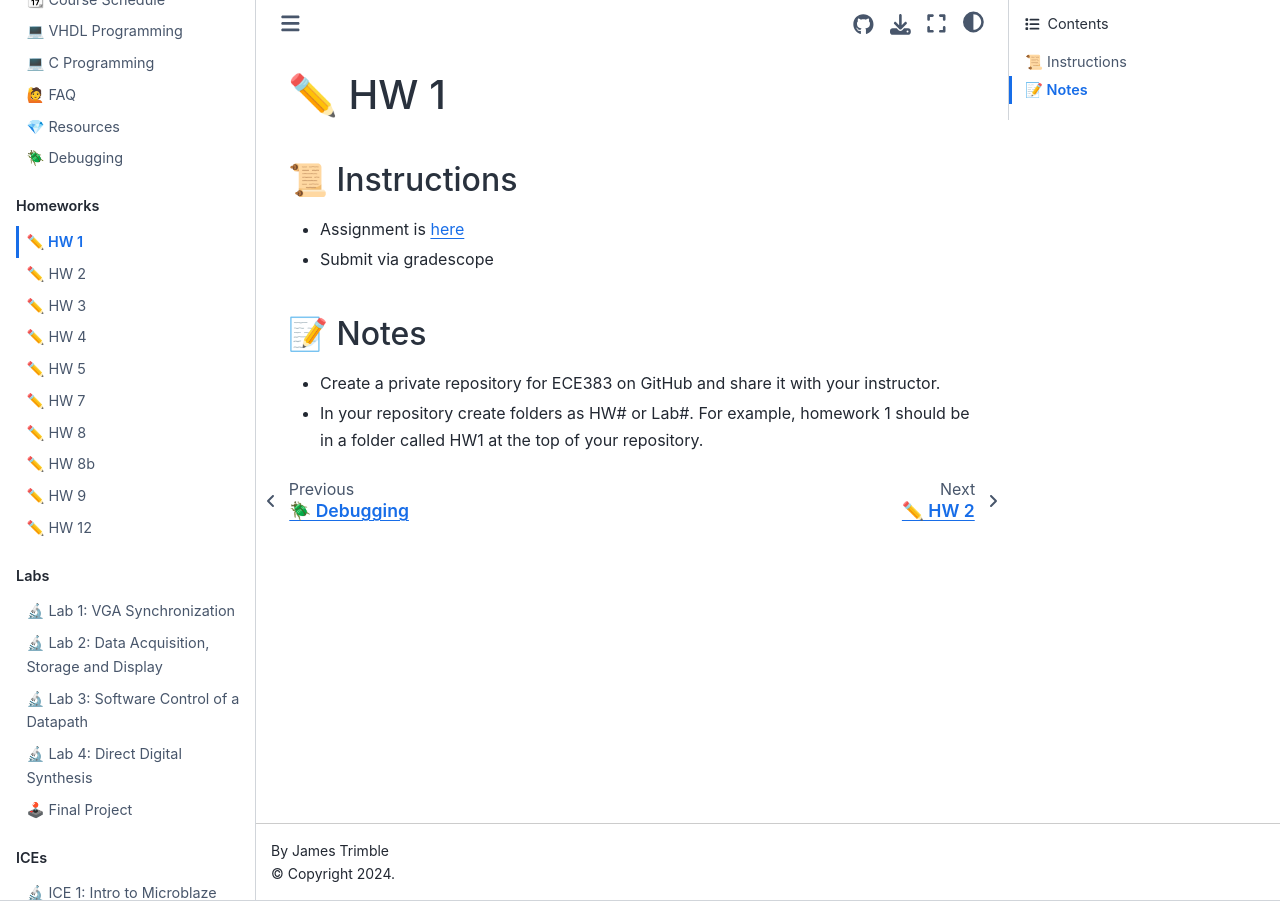
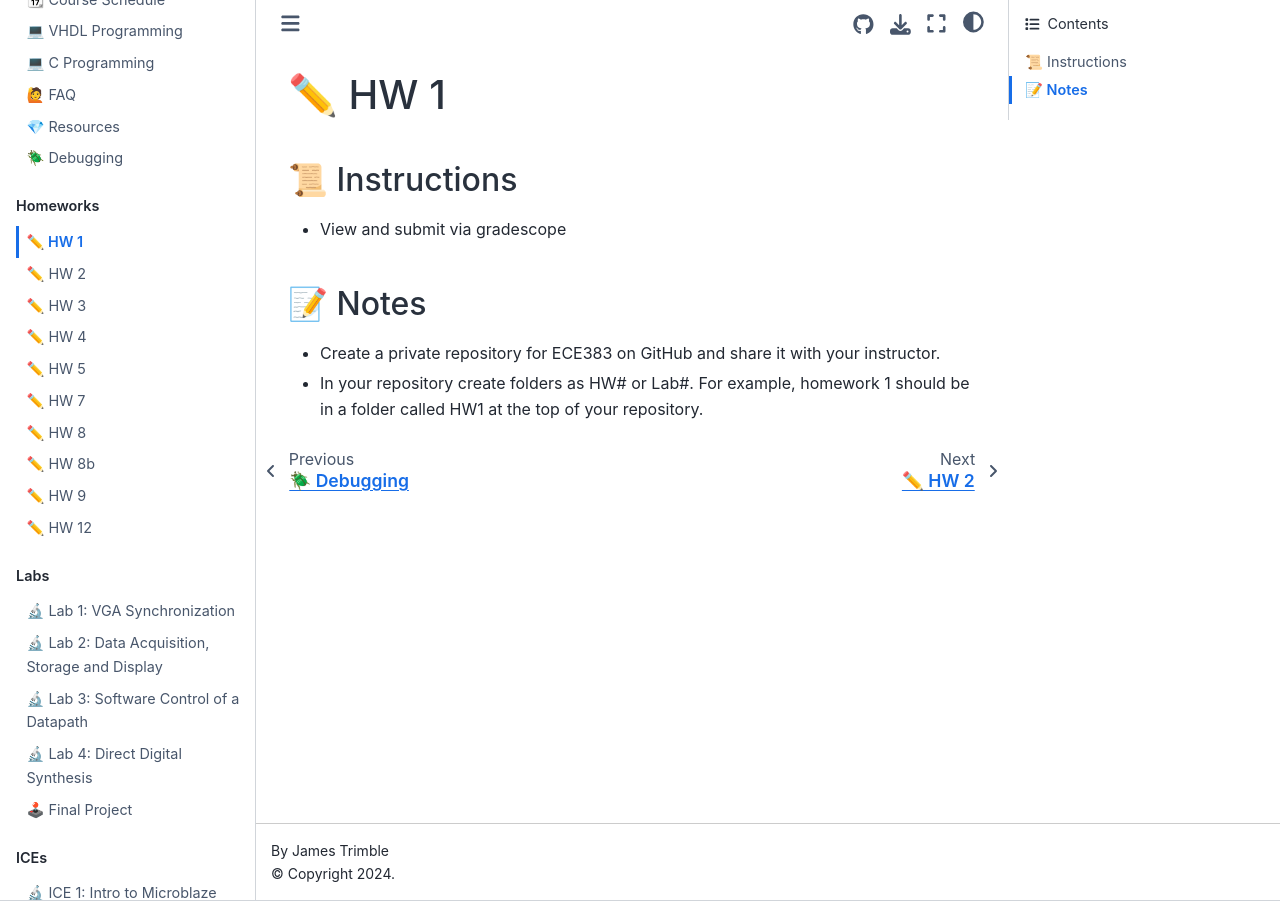
Before and after one commit to USAFA-ECE/ece383, a Jupyter Book: the page built from book/Assignments/homework1.md, in a window 1280 px wide. Built offline with Jupyter Book 1.0.4 settings and Sphinx 7.4.7 and the Sphinx Book theme 1.1.4, drawn with Linux system fonts in a browser that asks for light colours; pages that are not in the unit, such as notebooks, are missing from menus.

Commit message:
Update homework1.md

```diff
--- a/book/Assignments/homework1.md
+++ b/book/Assignments/homework1.md
@@ -1,8 +1,7 @@
 # ✏️ HW 1
 
 ## 📜 Instructions
-- Assignment is [here](https://github.com/USAFA-ECE/ece383/blob/main/book/Assignments/files/Homework_1.pdf)
-- Submit via gradescope
+- View and submit via gradescope
 
 ## 📝 Notes
 - Create a private repository for ECE383 on GitHub and share it with your instructor.
```
